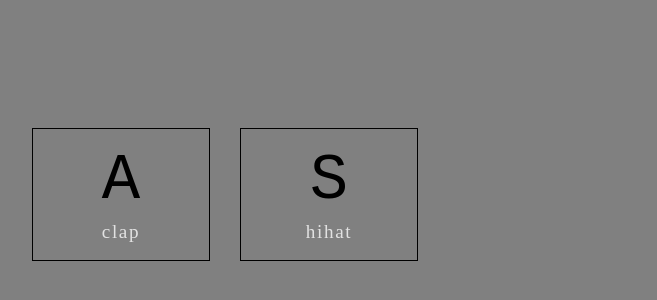
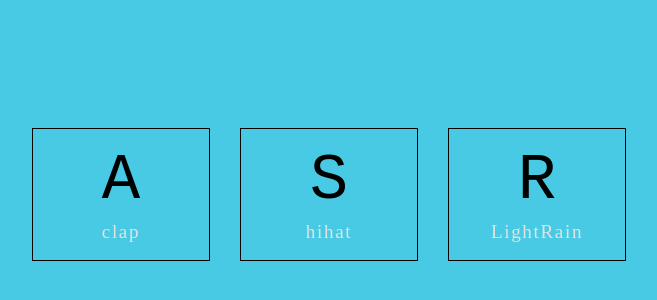
Before and after one commit to amigala/SoundBoard, a plain HTML site: page index.html in a window 1280 px wide. Shown: the part 206-506 px from the top of the page, without its empty margins (311-968 px from the left). Drawn offline with Linux system fonts and the light colour scheme.

Commit message:
Background change

```diff
--- a/index.html
+++ b/index.html
@@ -20,12 +20,17 @@
       <kbd>S</kbd>
       <span class="sound">hihat</span>
     </div>
+    <div data-key="82" class="key">
+      <kbd>R</kbd>
+      <span class="sound">LightRain</span>
+    </div>
 
 </div>
 
   <!-- Sounds -->
   <audio data-key="65" src="./sounds/clap.wav"></audio>
   <audio data-key="83" src="./sounds/hihat.wav"></audio>
+  <audio data-key="82" src="./sounds/light-rain.mp3"></audio>
 
 <!-- JavaScript -->
   <script  src="./script.js"></script>
--- a/style.css
+++ b/style.css
@@ -1,7 +1,7 @@
 /* Set Fonts and Resets */
 body,
 html {
-  background: gray;
+  background: #48CAE4;
   margin: 0;
   overflow-x: hidden;
   padding: 0;
```
